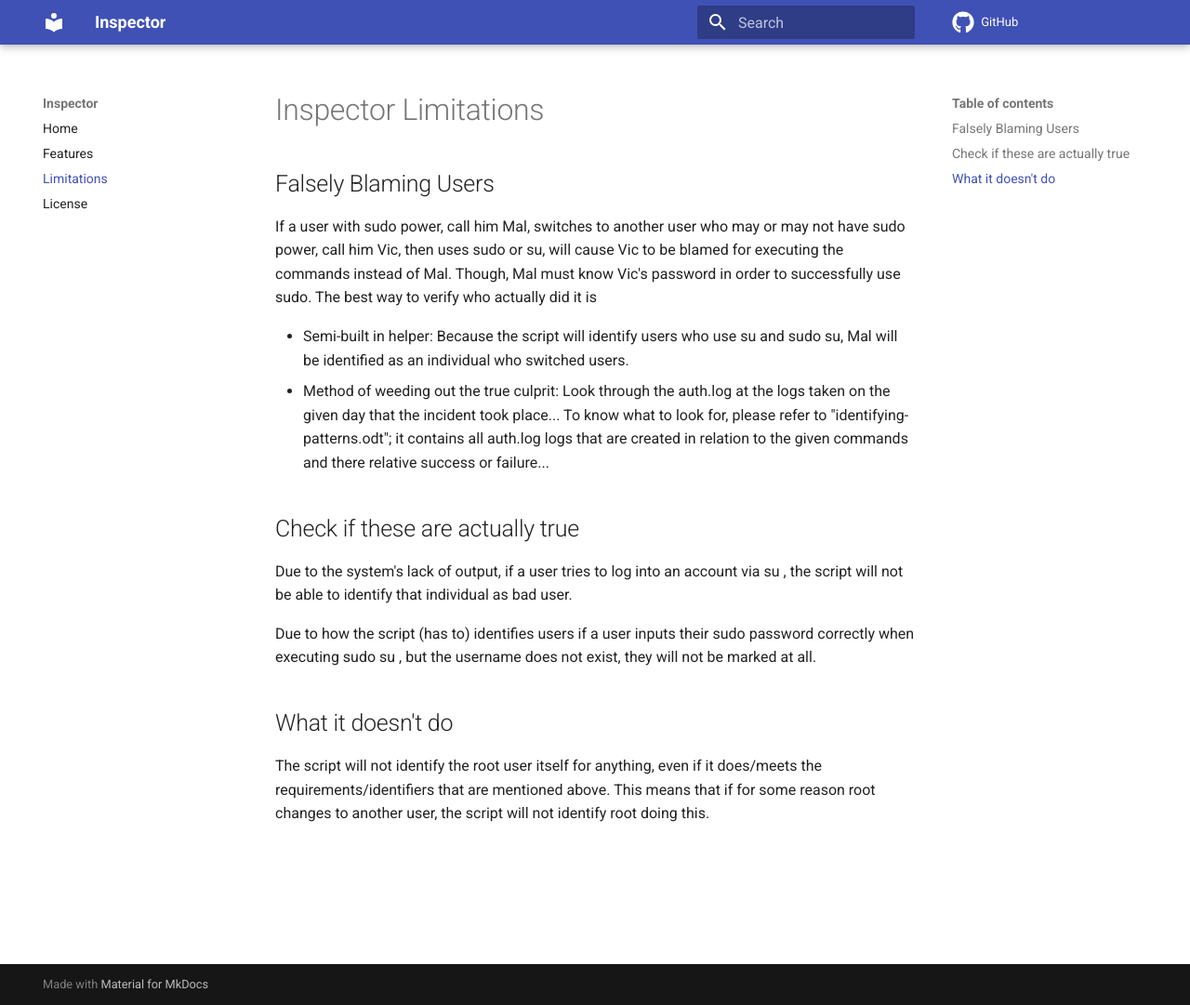
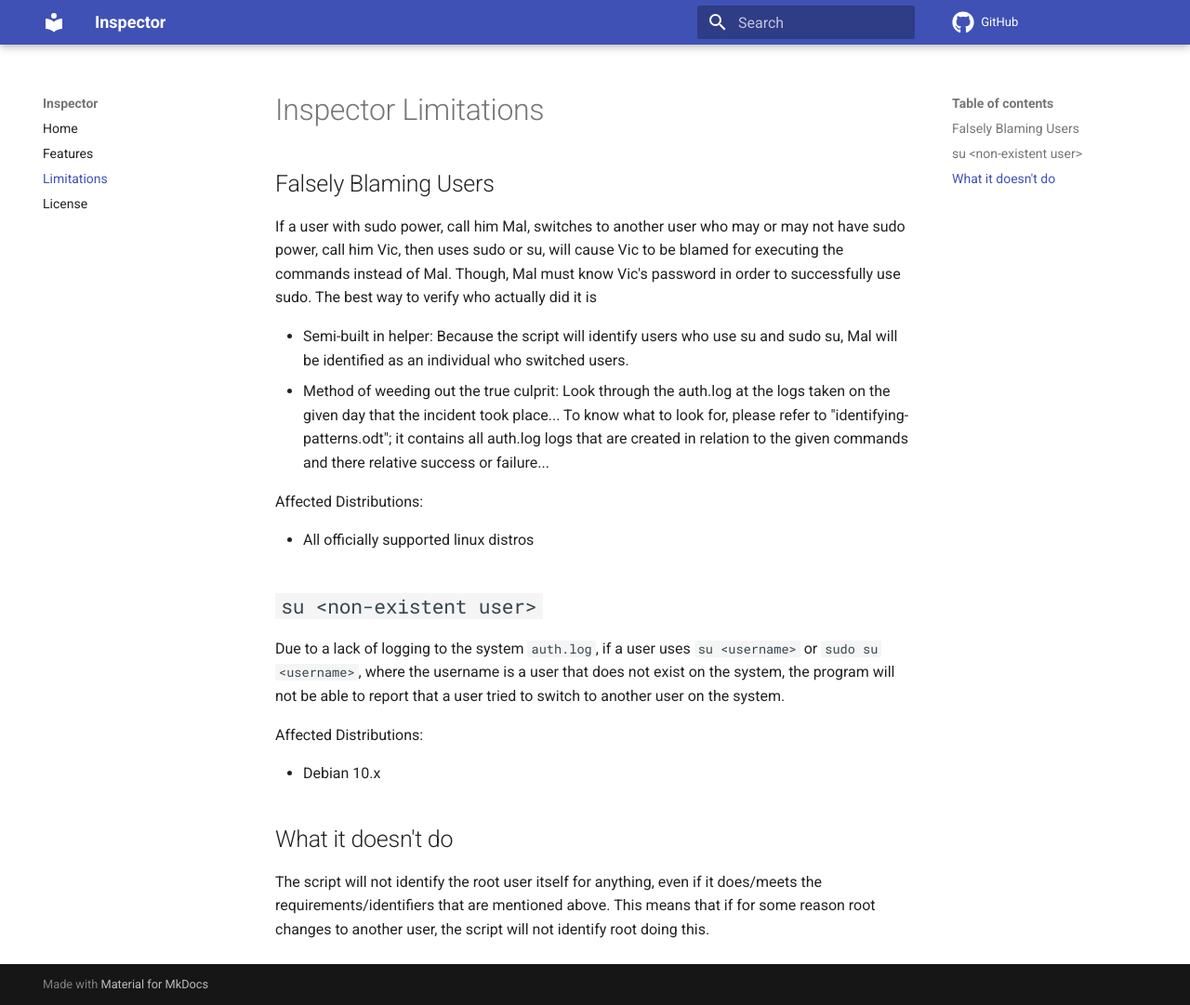
Before and after one commit to StrangeRanger/inspector, an MkDocs documentation site: the page built from docs/limitations.md, in a window 1280 px wide and 1081 px high. Shown: the whole window at 93% size. Built offline with MkDocs 1.6.1 and Material for MkDocs 9.7.7, drawn with Linux system fonts in a browser that asks for light colours; comment, search, counter and statistics services are not loaded.

Commit message:
Fixed a bug and tested officially supported linux distributions

```diff
--- a/docs/limitations.md
+++ b/docs/limitations.md
@@ -7,11 +7,17 @@ If a user with sudo power, call him Mal, switches to another user who may or may
   * Semi-built in helper: Because the script will identify users who use su and sudo su, Mal will be identified as an individual who switched users.
   * Method of weeding out the true culprit: Look through the auth.log at the logs taken on the given day that the incident took place... To know what to look for, please refer to "identifying-patterns.odt"; it contains all auth.log logs that are created in relation to the given commands and there relative success or failure...
 
-## Check if these are actually true
+Affected Distributions:
 
-Due to the system's lack of output, if a user tries to log into an account via su <username>, the script will not be able to identify that individual as bad user.
+* All officially supported linux distros
 
-Due to how the script (has to) identifies users if a user inputs their sudo password correctly when executing sudo su <username>, but the username does not exist, they will not be marked at all.
+## `su <non-existent user>`
+
+Due to a lack of logging to the system `auth.log`, if a user uses `su <username>` or `sudo su <username>`, where the username is a user that does not exist on the system, the program will not be able to report that a user tried to switch to another user on the system.
+
+Affected Distributions:
+
+* Debian 10.x
 
 ## What it doesn't do
 
--- a/inspector.py
+++ b/inspector.py
@@ -52,9 +52,9 @@ if distribution == "ubuntu":
         supported = True
     else:
         supported = False
-elif distribution == "deian":
+elif distribution == "debian":
     if distro_version == "9":
-        from modules.debian10 import *
+        from modules.ubuntudebian import *
         supported = True
     elif distro_version == "10":
         from modules.debian10 import *
```
Also changed, not shown: README.md (+9 -0 lines).
